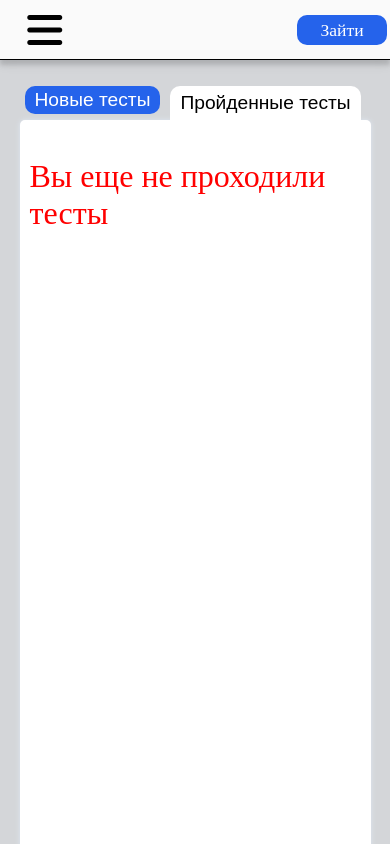
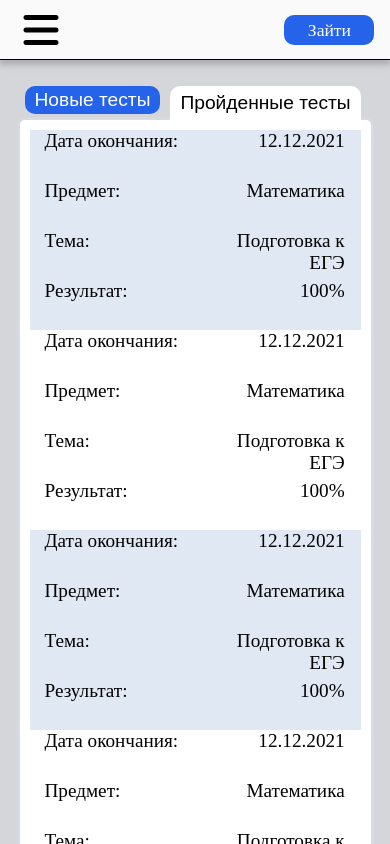
Before and after one commit to BaldruevSergei/Testing_site_Front, a React (Vite) app: page /TestLibrary in a window 390 px wide. Both pictures are taken after a click on the button "Пройденные тесты". Shown: the top 844 px of the page. Built offline with nearby package versions, Linux system fonts and the light colour scheme.

Commit message:
fixed some stuff

```diff
--- a/src/components/header/header.scss
+++ b/src/components/header/header.scss
@@ -112,7 +112,7 @@ header{
           border-bottom: 1px solid black;
           border-radius: initial;
           position: fixed;
-          grid-template-columns: 70% 1fr;
+          grid-template-columns: 60% 1fr;
           width: 100%;
           .logo{
                gap: 15px;
@@ -128,7 +128,7 @@ header{
           .links{
                @include flex(center,end,row, 15px);
                position: initial;
-
+               width: 80%;
                span{
                     display: none;
                }
--- a/src/components/testlibrarypage/index.jsx
+++ b/src/components/testlibrarypage/index.jsx
@@ -10,12 +10,170 @@ export default function TestLibrary(){
     const [tests, setTests] = useState([]);
     const [lastItem, setItem] = useState(12);
     const [windowWidth, setWindowWidth] = useState(window.innerWidth);
+
     const newTests = [
 
     ];
     // THE MOST RECENT TESTS COME FIRST SO THAT MEANS THAT THE FIRST TEST IS INDEX 0
     // THESE TESTS ARE JUST DUMMIES
+    // USE SHIFT TO ADD NEW TESTS NOT PUSH
     const previousTests = [
+        {
+            'date': '12.12.2021',
+            'subject': 'Математика',
+            'topic': 'Подготовка к ЕГЭ',
+            'result': '100%'
+        },
+        {
+            'date': '12.12.2021',
+            'subject': 'Математика',
+            'topic': 'Подготовка к ЕГЭ',
+            'result': '100%'
+        },
+        {
+            'date': '12.12.2021',
+            'subject': 'Математика',
+            'topic': 'Подготовка к ЕГЭ',
+            'result': '100%'
+        },
+        {
+            'date': '12.12.2021',
+            'subject': 'Математика',
+            'topic': 'Подготовка к ЕГЭ',
+            'result': '100%'
+        },
+        {
+            'date': '12.12.2021',
+            'subject': 'Математика',
+            'topic': 'Подготовка к ЕГЭ',
+            'result': '100%'
+        },
+        {
+            'date': '12.12.2021',
+            'subject': 'Математика',
+            'topic': 'Подготовка к ЕГЭ',
+            'result': '100%'
+        },
+        {
+            'date': '12.12.2021',
+            'subject': 'Математика',
+            'topic': 'Подготовка к ЕГЭ',
+            'result': '100%'
+        },
+        {
+            'date': '12.12.2021',
+            'subject': 'Математика',
+            'topic': 'Подготовка к ЕГЭ',
+            'result': '100%'
+        },
+        {
+            'date': '12.12.2021',
+            'subject': 'Математика',
+            'topic': 'Подготовка к ЕГЭ',
+            'result': '100%'
+        },
+        {
+            'date': '12.12.2021',
+            'subject': 'Математика',
+            'topic': 'Подготовка к ЕГЭ',
+            'result': '100%'
+        },
+        {
+            'date': '12.12.2021',
+            'subject': 'Математика',
+            'topic': 'Подготовка к ЕГЭ',
+            'result': '100%'
+        },
+        {
+            'date': '12.12.2021',
+            'subject': 'Математика',
+            'topic': 'Подготовка к ЕГЭ',
+            'result': '100%'
+        },
+        {
+            'date': '12.12.2021',
+            'subject': 'Математика',
+            'topic': 'Подготовка к ЕГЭ',
+            'result': '100%'
+        },
+        {
+            'date': '12.12.2021',
+            'subject': 'Математика',
+            'topic': 'Подготовка к ЕГЭ',
+            'result': '100%'
+        },
+        {
+            'date': '12.12.2021',
+            'subject': 'Математика',
+            'topic': 'Подготовка к ЕГЭ',
+            'result': '100%'
+        },
+        {
+            'date': '12.12.2021',
+            'subject': 'Математика',
+            'topic': 'Подготовка к ЕГЭ',
+            'result': '100%'
+        },
+        {
+            'date': '12.12.2021',
+            'subject': 'Математика',
+            'topic': 'Подготовка к ЕГЭ',
+            'result': '100%'
+        },
+        {
+            'date': '12.12.2021',
+            'subject': 'Математика',
+            'topic': 'Подготовка к ЕГЭ',
+            'result': '100%'
+        },
+        {
+            'date': '12.12.2021',
+            'subject': 'Математика',
+            'topic': 'Подготовка к ЕГЭ',
+            'result': '100%'
+        },
+        {
+            'date': '12.12.2021',
+            'subject': 'Математика',
+            'topic': 'Подготовка к ЕГЭ',
+            'result': '100%'
+        },
+        {
+            'date': '12.12.2021',
+            'subject': 'Математика',
+            'topic': 'Подготовка к ЕГЭ',
+            'result': '100%'
+        },
+        {
+            'date': '12.12.2021',
+            'subject': 'Математика',
+            'topic': 'Подготовка к ЕГЭ',
+            'result': '100%'
+        },
+        {
+            'date': '12.12.2021',
+            'subject': 'Математика',
+            'topic': 'Подготовка к ЕГЭ',
+            'result': '100%'
+        },
+        {
+            'date': '12.12.2021',
+            'subject': 'Математика',
+            'topic': 'Подготовка к ЕГЭ',
+            'result': '100%'
+        },
+        {
+            'date': '12.12.2021',
+            'subject': 'Математика',
+            'topic': 'Подготовка к ЕГЭ',
+            'result': '100%'
+        },
+        {
+            'date': '12.12.2021',
+            'subject': 'Математика',
+            'topic': 'Подготовка к ЕГЭ',
+            'result': '100%'
+        },
 
     ];
     useEffect(() => {
@@ -53,7 +211,7 @@ export default function TestLibrary(){
                     <div>{innerWidth < 730 ? 'Дата окончания: ' : ''}<p>{test.date}</p></div>
                     <div>{innerWidth < 730 ? 'Предмет: ' : ''}<p>{test.subject}</p></div>
                     <div>{innerWidth < 730 ? 'Тема: ' : ''}<p>{test.topic}</p></div>
-                    <div>{innerWidth < 730 ? 'Результат: ' : ''}<p>{test.result}</p></div>
+                    {activeTab === 1 && <div>{innerWidth < 730 ? 'Результат: ' : ''}<p>{test.result}</p></div>}
                     </Link>
                 ))}
             </div>
```
